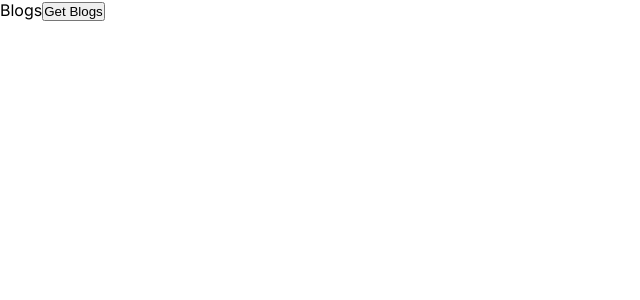
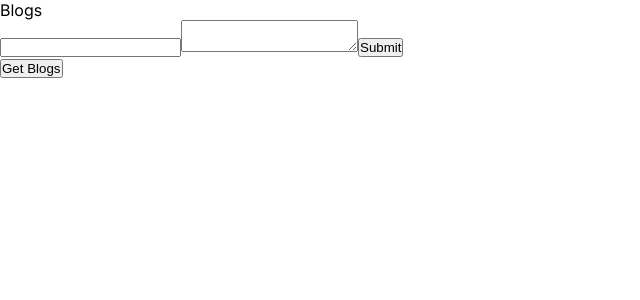
Before and after one commit to abhishekdasz/TheBlogVerse, a Next.js app: page /blogs in a window 1280 px wide. Shown: the top 300 px of the page, without its empty margins (0-640 px from the left). Built offline with nearby package versions, Linux system fonts and the light colour scheme.

Commit message:
first commit

```diff
--- a/src/app/api/route.js
+++ /dev/null
@@ -1,5 +0,0 @@
-// Next.js API route support: https://nextjs.org/docs/api-routes/introduction
-
-export default function handler(req, res) {
-    res.status(200).json({ name: 'John Doe' })
-  }
--- a/src/app/blogs/page.js
+++ b/src/app/blogs/page.js
@@ -1,14 +1,39 @@
 'use client'
+import axios from 'axios';
 import React, { useState } from 'react';
 
 const page = () => {
+    const [blogsData, setBlogsData] = useState({
+        title:'', description:''
+    })
+    const handleInputs = (e) =>{
+        const name = e.target.name;
+        const value = e.target.value;
+
+        setBlogsData({ ...blogsData, [name]: value });
+    }
+    const handleSubmit = async (e) =>{
+        e.preventDefault();
+        try
+        {
+            const res = await axios.post('/api/blogs', blogsData);
+            const createdBlogs = res.data;
+            console.log(createdBlogs);
+        }
+        catch(error)
+        {
+            console.log(error);
+        }
+    }
+
+
+
     const [userInfo, setUserInfo] = useState();
     const getBlogs = async () =>{
         try
         {
-            const res = await fetch('/api/create' , { cache: 'no-store' });
-            const data = await res.json();
-            const blogs = data.blogs;
+            const res = await axios.get('/api/blogs');
+            const blogs = res.data;
             console.log(blogs);
             setUserInfo(blogs);
         }
@@ -17,16 +42,22 @@ const page = () => {
             console.log(error);
         }
     };
+
   return (
     <div>
         Blogs
+        <form onSubmit={handleSubmit} >
+            <input type="text" name='title' value={blogsData.title} onChange={handleInputs} />
+            <textarea name="description" value={blogsData.description} onChange={handleInputs}>  </textarea>
+            <button> Submit </button>
+        </form>
         <button onClick={getBlogs}> Get Blogs </button>
-        {
+        {/* {
             userInfo && userInfo.map((elem)=>(
                 <p key={elem._id}> {elem.title} </p>
             ))
         }
-        <p> {userInfo?.title} </p>
+        <p> {userInfo?.title} </p> */}
     </div>
   )
 }
```
Also changed, not shown: src/app/api/blogs/route.js (renamed from src/app/api/create/route.js), src/app/api/users/route.js (added).
